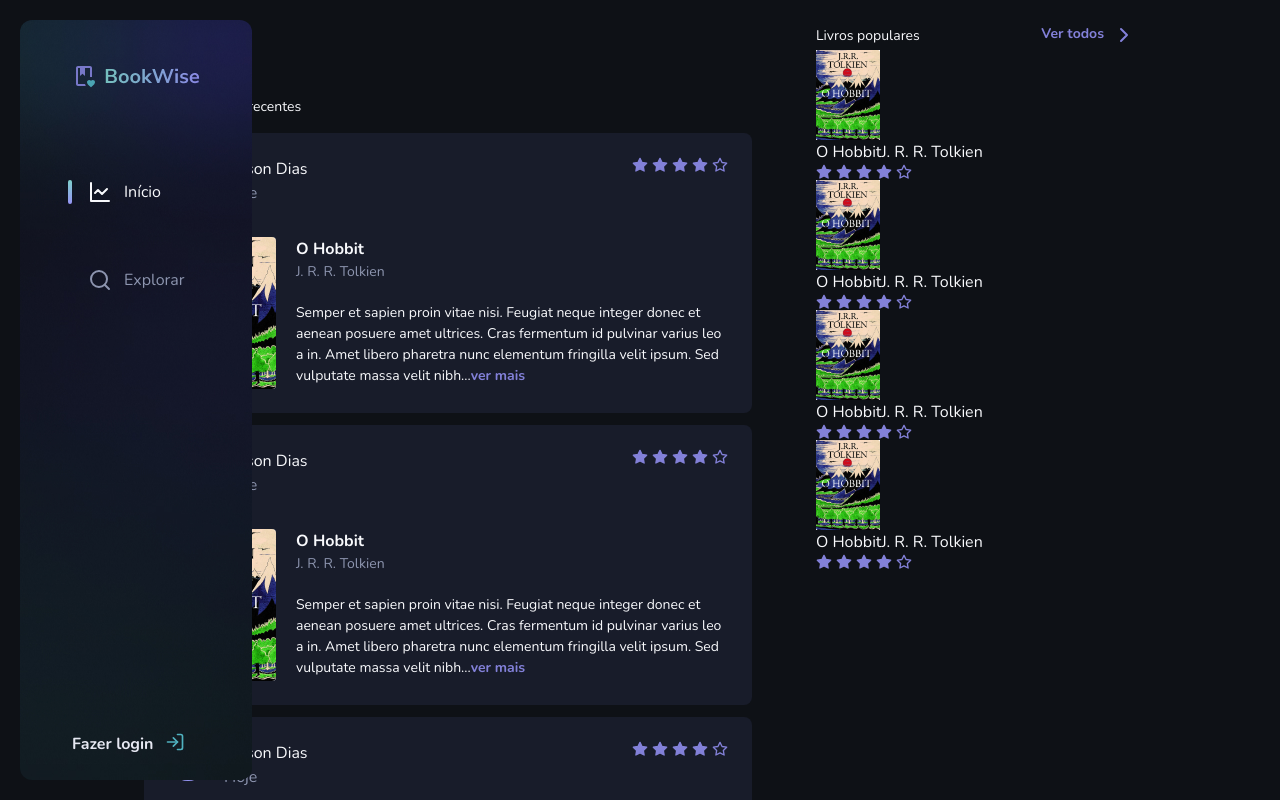
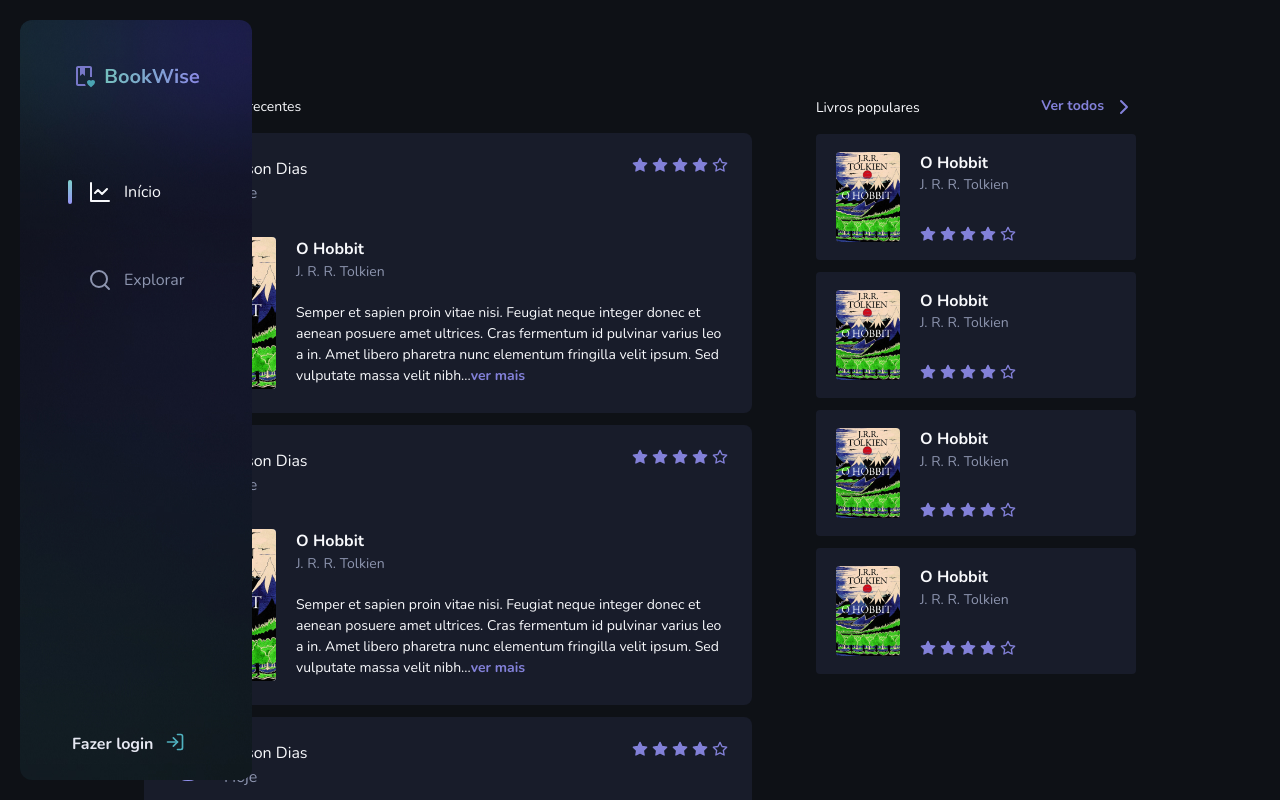
Before and after one commit to marcusdavanco/bookwise, a Next.js app: page /home in a window 1280 px wide. Shown: the top 800 px of the page. Built offline with nearby package versions, Linux system fonts and the light colour scheme.

Commit message:
feat: Popular book card component

```diff
--- a/src/app/home/page.tsx
+++ b/src/app/home/page.tsx
@@ -20,12 +20,12 @@
             <BookReviewCard />
           </div>
         </section>
-        <section className="w-[20rem]">
+        <section className="flex flex-col w-[20rem] gap-3 mt-[4.5rem]">
           <div className='flex justify-between items-center h-[30px]'>
             <span className="text-sm">Livros populares</span>
             <button className="flex gap-2 text-sm text-purple-100 font-bold">Ver todos<ChevronRight className="text-purple-100 text-xs" /></button>
           </div>
-          <PopularBookCard imageUrl='' />
+          <PopularBookCard />
           <PopularBookCard />
           <PopularBookCard />
           <PopularBookCard />
--- a/src/components/popular-book-card.tsx
+++ b/src/components/popular-book-card.tsx
@@ -5,12 +5,12 @@
 
 export function PopularBookCard() {
   return (
-    <article>
-      <Image src={book.src} height={94} width={64} alt="popular book name" />
-      <div>
-        <div>
-          <span>O Hobbit</span>
-          <span>J. R. R. Tolkien</span>
+    <article className="flex px-5 py-[1.125rem] bg-gray-700 rounded-[4px] gap-5">
+      <Image src={book.src} height={94} width={64} alt="popular book name" className="rounded-[4px]" />
+      <div className="flex flex-col justify-between">
+        <div className="flex flex-col">
+          <span className="leading-short font-bold">O Hobbit</span>
+          <span className="text-sm text-gray-400">J. R. R. Tolkien</span>
         </div>
         <div>
           <div className="flex gap-1">
```
